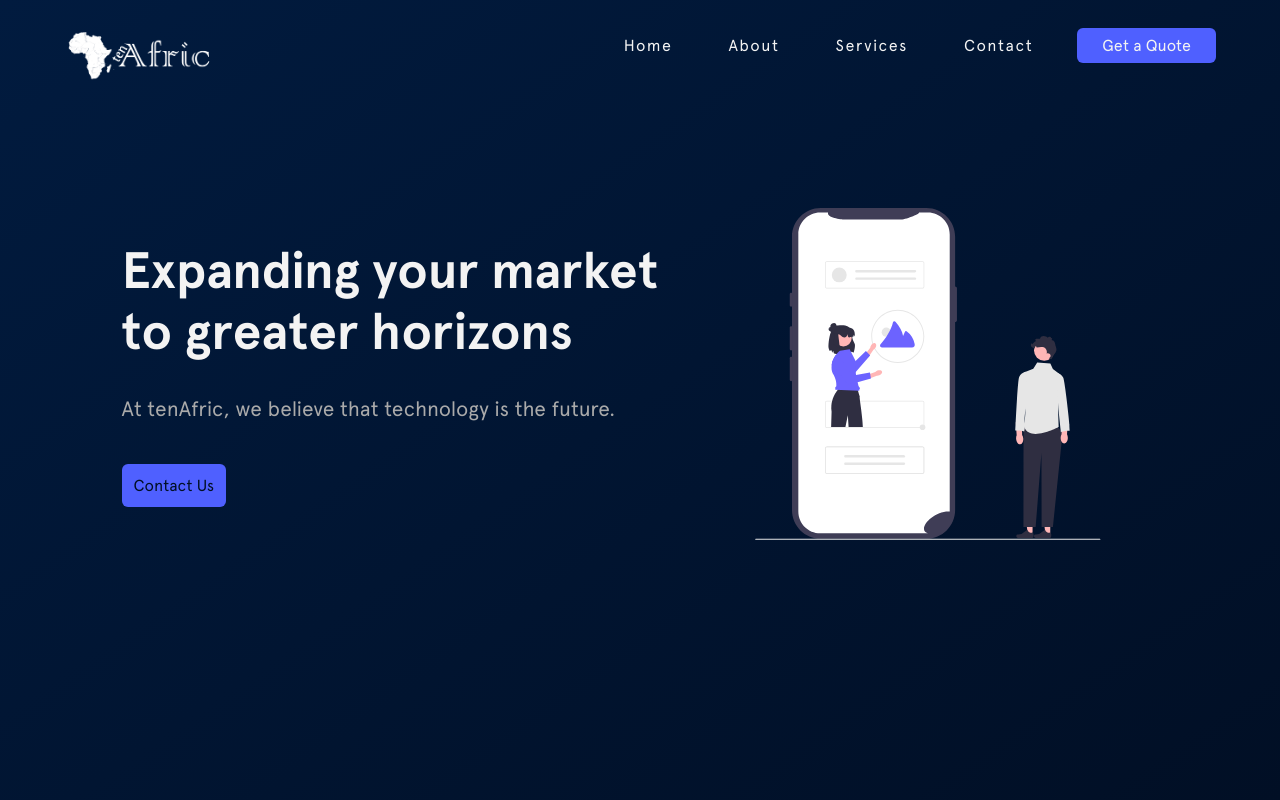
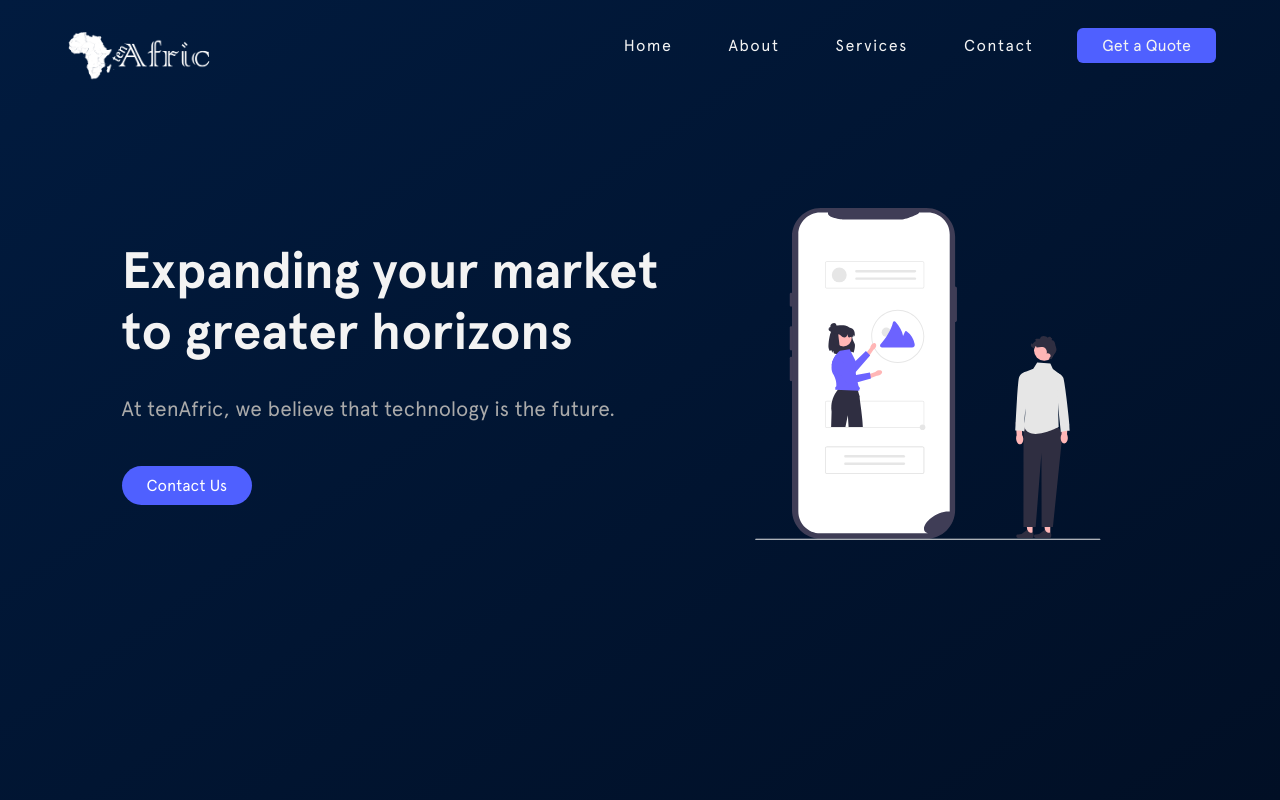
Before and after one commit to tenAfric/tenAfrik, a React (Create React App) app: page / in a window 1280 px wide. Shown: the top 800 px of the page. Built offline with nearby package versions, Linux system fonts and the light colour scheme.

Commit message:
smooth spoken difference slipped shape

```diff
--- a/src/styles/css/landing.css
+++ b/src/styles/css/landing.css
@@ -45,8 +45,9 @@
 }
 .landing .landing-section .landing-wrapper .landing-texts .lng-cta {
   background-color: #4f60ff;
-  color: #010f25;
-  border-radius: 6px;
+  color: #ffffff;
+  padding: 10px 25px;
+  border-radius: 23px;
   cursor: pointer;
 }
 .landing .landing-section .landing-wrapper .landing-image {
--- a/src/styles/scss/landing.scss
+++ b/src/styles/scss/landing.scss
@@ -38,8 +38,9 @@ $bgDarkDark: #010f25;
                 }
                 .lng-cta{
                     background-color: #4f60ff;
-                    color: #010f25;
-                    border-radius: 6px;
+                    color: #ffffff;
+                    padding: 10px 25px;
+                    border-radius: 23px;
                     cursor: pointer;
                 }
             }
```
Also changed, not shown: 1 other file (tests, documents, lock files or other folders).
